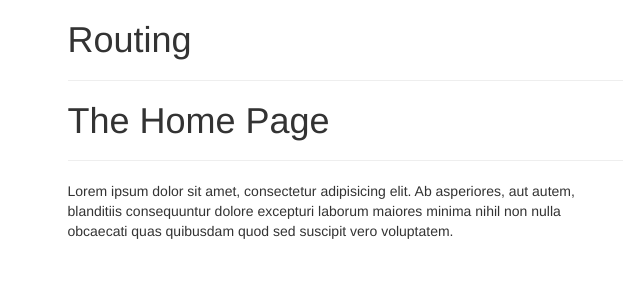
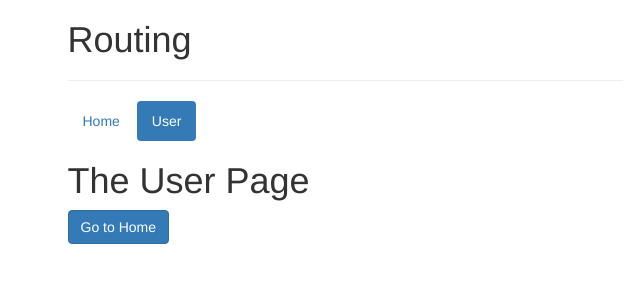
Before and after one commit to TheKinng96/VueRouting, a Vue app: page /user in a window 1280 px wide. Shown: the top 300 px of the page, without its empty margins (295-935 px from the left). Built offline with nearby package versions, Linux system fonts and the light colour scheme.

Commit message:
added routing by route link

```diff
--- a/src/App.vue
+++ b/src/App.vue
@@ -4,6 +4,7 @@
       <div class="col-xs-12 col-sm-8 col-sm-offset-2 col-md-6 col-md-offset-3">
         <h1>Routing</h1>
         <hr>
+        <app-header></app-header>
         <router-view></router-view>
       </div>
     </div>
@@ -11,7 +12,11 @@
 </template>
 
 <script>
+import Header from './components/Header.vue'
 export default {
+  components: {
+    appHeader : Header
+  }
 }
 </script>
 
--- /dev/null
+++ b/src/components/Header.vue
@@ -0,0 +1,6 @@
+<template>
+  <ul class="nav nav-pills">
+    <router-link to="/" tag="li" active-class="active" exact><a>Home</a></router-link>
+    <router-link to="/user" tag="li" active-class="active"><a>User</a></router-link>
+  </ul>
+</template>
--- a/src/components/user/User.vue
+++ b/src/components/user/User.vue
@@ -1,4 +1,16 @@
 <template>
+  <div>
     <h1>The User Page</h1>
+    <button @click="navigateHome" class="btn btn-primary">Go to Home</button>
+  </div>
+</template>
 
-</template>
+<script>
+export default {
+  methods: {
+    navigateHome() {
+      this.$router.push('/');
+    }
+  },
+}
+</script>
--- a/src/main.js
+++ b/src/main.js
@@ -7,7 +7,9 @@
 Vue.config.productionTip = false
 
 const router = new VueRouter({
-  routes
+  routes,
+  mode: 'history',
+//  02737094
 })
 
 new Vue({
```
